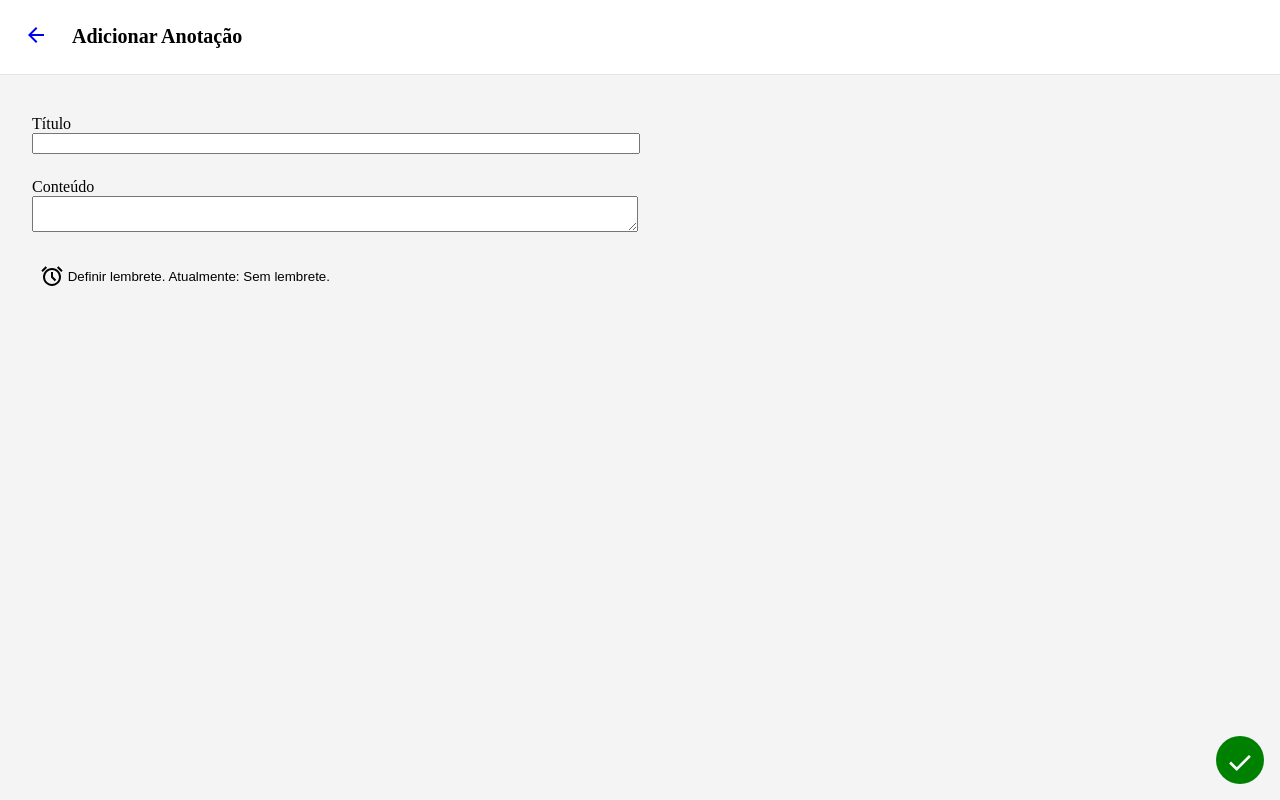
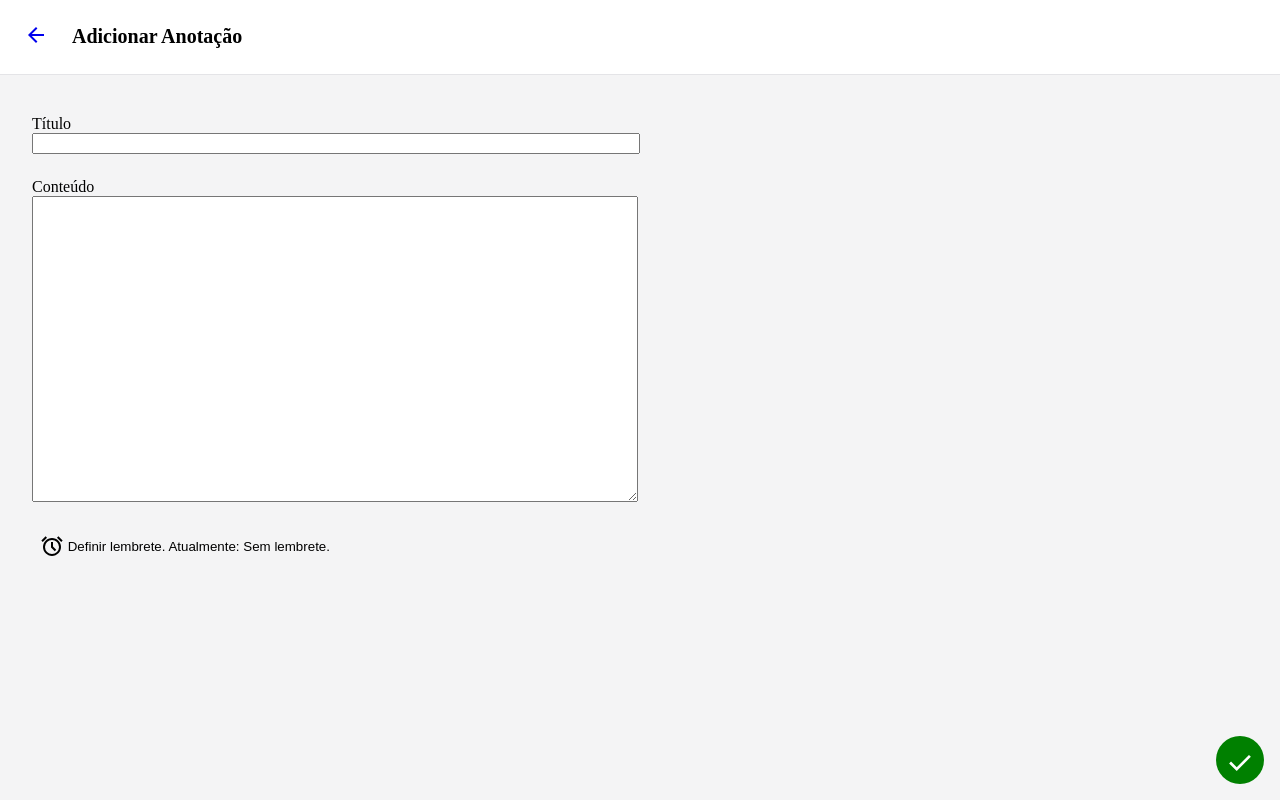
Before and after one commit to helintonpagel/notas, a plain HTML site: page add.html in a window 1280 px wide. Drawn offline with Linux system fonts and the light colour scheme.

Commit message:
Ajusta a altura do textarea nas páginas de adicionar e visualizar anotações para melhor usabilidade

```diff
--- a/add.html
+++ b/add.html
@@ -24,7 +24,7 @@
         </div>
         <div>
           <label for="note-content" name="content">Conteúdo</label>
-          <textarea id="note-content"></textarea>
+          <textarea id="note-content" rows="20"></textarea>
         </div>
         <div>
           <button class="button button-reminder" type="button" aria-controls="reminder-dialog" aria-expanded="false" aria-labelledby="reminder-action reminder-status">
--- a/css/styles.css
+++ b/css/styles.css
@@ -148,6 +148,11 @@ body {
   width: 100%;
 }
 
+#note-form textarea {
+  min-height: 150px;
+  resize: vertical;
+}
+
 #note-form label {
   display: block;
   margin-top: 1.5rem;
```
Also changed, not shown: view.html (+1 -1 lines).
